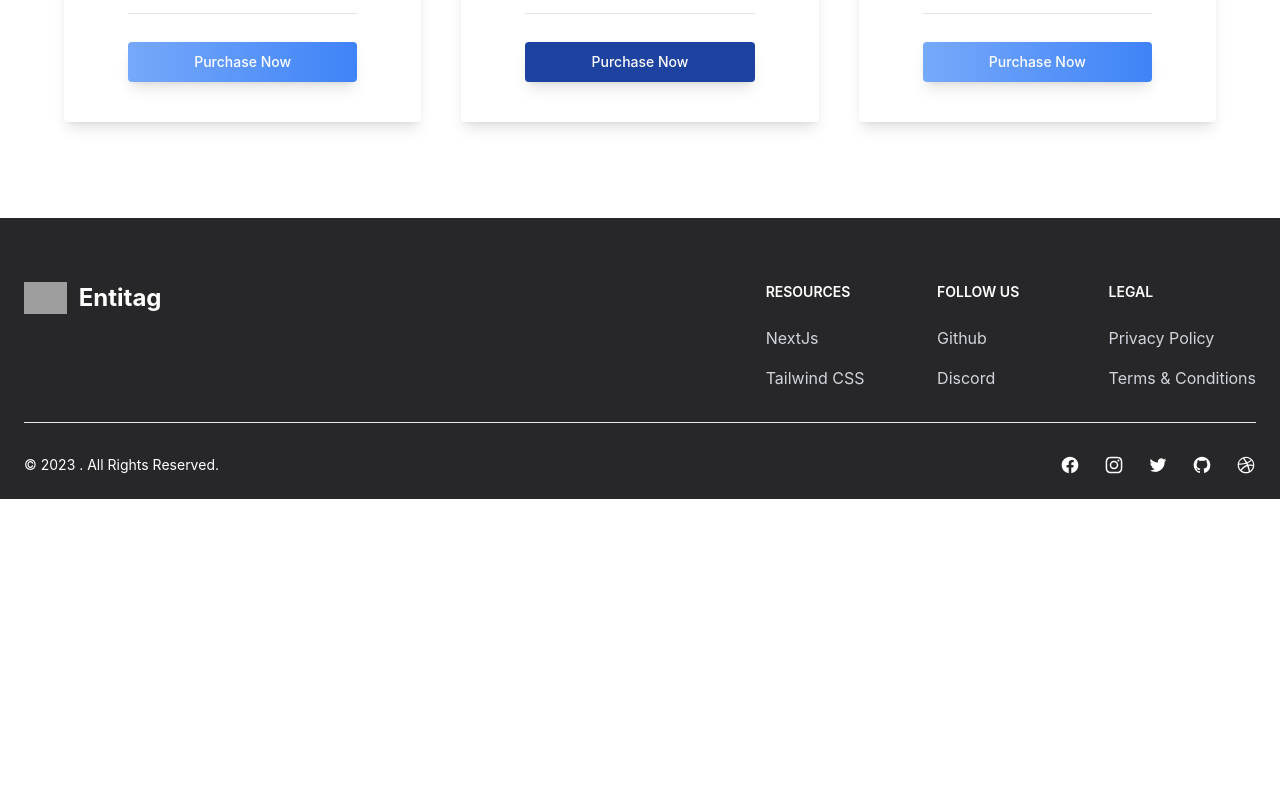
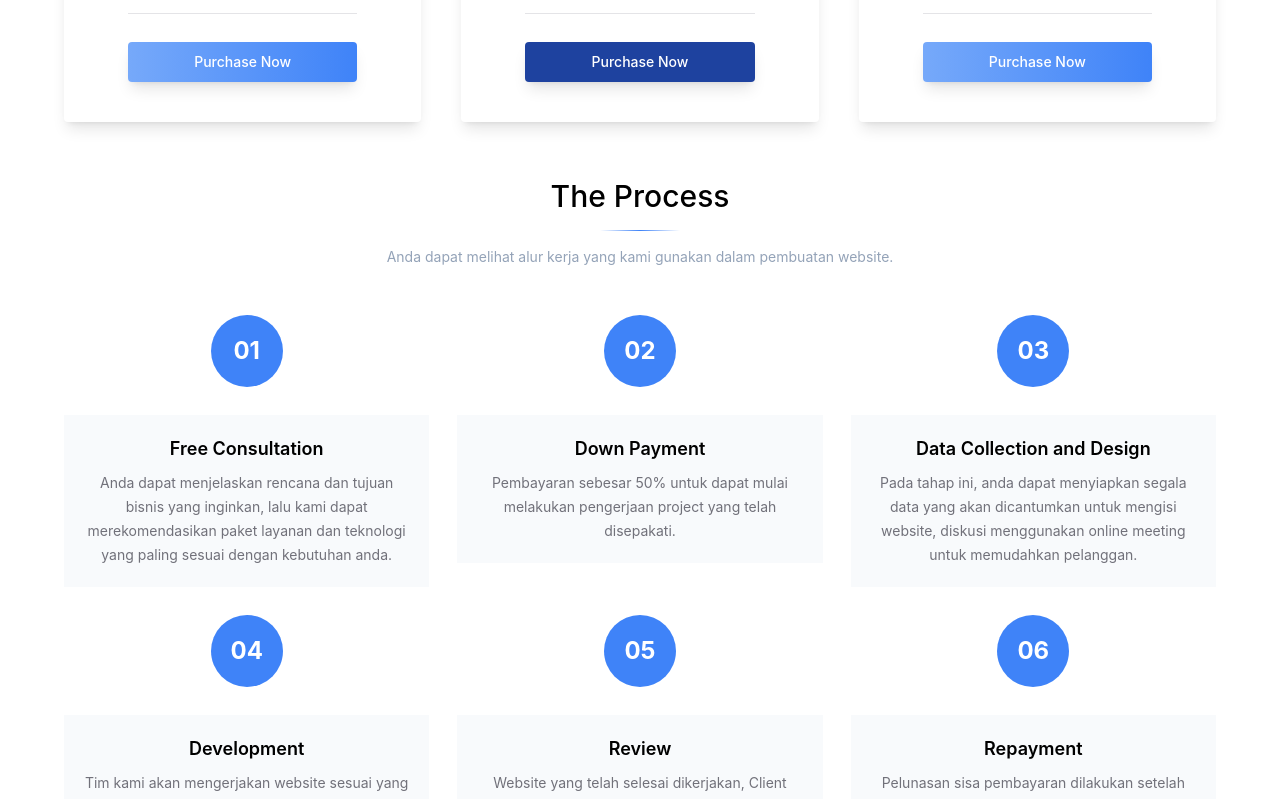
Before and after one commit to alammooo/entitagweb, a Next.js app: page /company in a window 1280 px wide. Shown: the part 1121-1920 px from the top of the page. Before the commit the page ends 1620 px from the top, so only its background shows below. Built offline with nearby package versions, Linux system fonts and the light colour scheme; grey boxes are pictures that could not be loaded; a web font is replaced by a local one.

Commit message:
add process section on bottom page

```diff
--- a/pages/_app.tsx
+++ b/pages/_app.tsx
@@ -37,7 +37,6 @@ export default function App({ Component, pageProps }: AppProps) {
     }
   }, [router.pathname])
 
-  console.log(show)
   return (
     <>
       <AppContext.Provider value={{ openModal, toggleModal }}>
--- a/pages/company.tsx
+++ b/pages/company.tsx
@@ -4,6 +4,7 @@ import Head from "next/head"
 import React from "react"
 import formatCurrency from "@/helpers/formatCurrency"
 import { offerType } from "@/data/offerType"
+import Process from "@/components/Process"
 
 export default function company() {
   return (
@@ -64,6 +65,7 @@ export default function company() {
             </div>
           ))}
         </div>
+        <Process />
       </section>
     </>
   )
--- a/pages/onlineshop.tsx
+++ b/pages/onlineshop.tsx
@@ -1,15 +1,16 @@
-import { offerType } from "@/data/offerType";
-import { workTexts } from "@/data/workText";
-import formatCurrency from "@/helpers/formatCurrency";
-import Head from "next/head";
+import Process from "@/components/Process"
+import { offerType } from "@/data/offerType"
+import { workTexts } from "@/data/workText"
+import formatCurrency from "@/helpers/formatCurrency"
+import Head from "next/head"
 
-export default function onlineshop(){
-  return(
+export default function onlineshop() {
+  return (
     <>
-    <Head>
-      <title>Online Shop</title>
-    </Head>
-    <section className="my-24">
+      <Head>
+        <title>Online Shop</title>
+      </Head>
+      <section className="my-24">
         <div
           className={`mx-auto flex max-w-6xl flex-col items-center gap-5 md:flex-row`}>
           <div>
@@ -62,6 +63,7 @@ export default function onlineshop(){
             </div>
           ))}
         </div>
+        <Process />
       </section>
     </>
   )
--- a/pages/webapplication.tsx
+++ b/pages/webapplication.tsx
@@ -1,3 +1,4 @@
+import Process from "@/components/Process"
 import { offerType } from "@/data/offerType"
 import { workTexts } from "@/data/workText"
 import formatCurrency from "@/helpers/formatCurrency"
@@ -62,6 +63,7 @@ export default function webapplication() {
             </div>
           ))}
         </div>
+        <Process />
       </section>
     </>
   )
```
